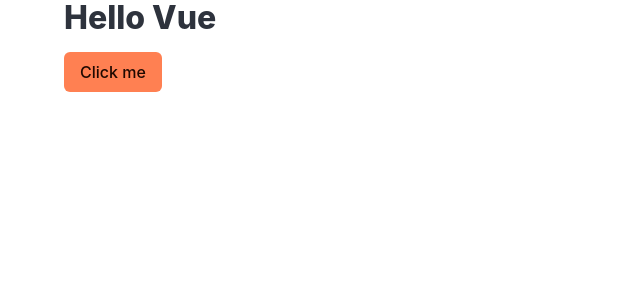
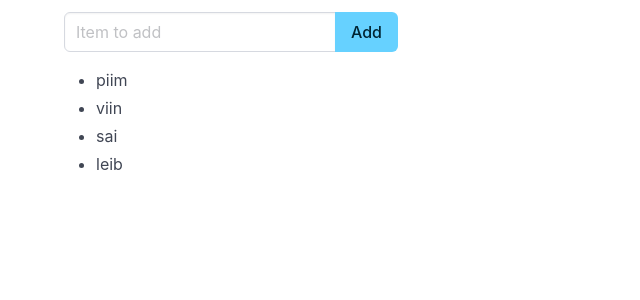
Before and after one commit to ursulaainso/kms23learnnode, a Vue app: page / in a window 1280 px wide. Shown: the top 300 px of the page, without its empty margins (0-640 px from the left). Built offline with nearby package versions, Linux system fonts and the light colour scheme.

Commit message:
Simple item list example

```diff
--- a/src/App.vue
+++ b/src/App.vue
@@ -1,16 +1,38 @@
 <script setup>
 import { ref } from "vue";
-let message = ref('Hello Vue');
-setTimeout(() => {
-    message.value = 'Hello Kaspar';
-}, 10000);
+let message = ref('');
+let items = ref([
+    'piim',
+    'viin',
+    'sai',
+    'leib'
+]);
+
+function addItem() {
+    if(message.value.trim() !== ''){
+        items.value.push(message.value.trim());
+    }
+    message.value = '';
+}
 </script>
 
 <template>
     <div class="container">
-        <div class="content">
-            <h1>{{ message }}</h1>
-            <button class="button is-primary">Click me</button>
+        <div class="content mt-3">
+
+            <div class="field has-addons">
+                <div class="control">
+                    <input v-model="message" @keydown.enter="addItem" class="input" type="text" placeholder="Item to add">
+                </div>
+                <div class="control">
+                    <button class="button is-info" @click="addItem">
+                        Add
+                    </button>
+                </div>
+            </div>
+            <ul>
+                <li v-for="item in items">{{ item }}</li>
+            </ul>
         </div>
     </div>
 </template>
```
